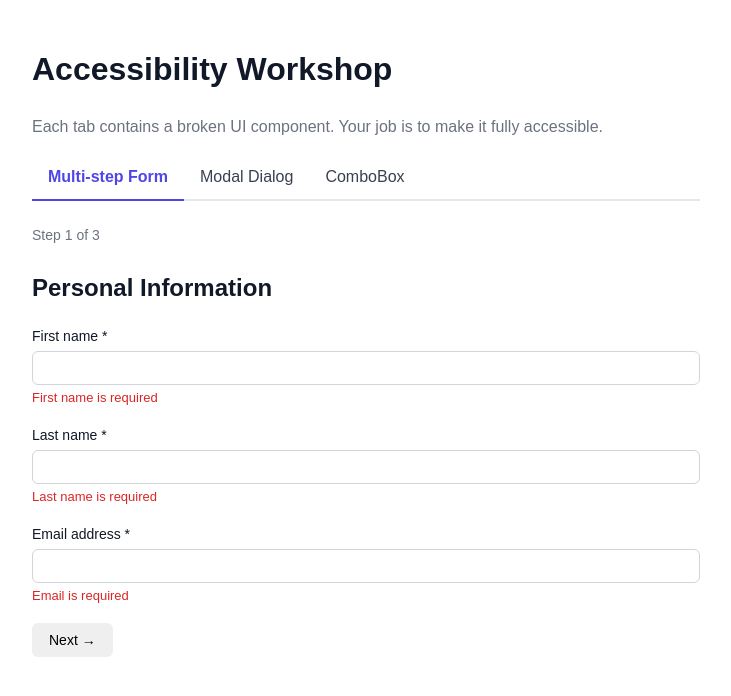
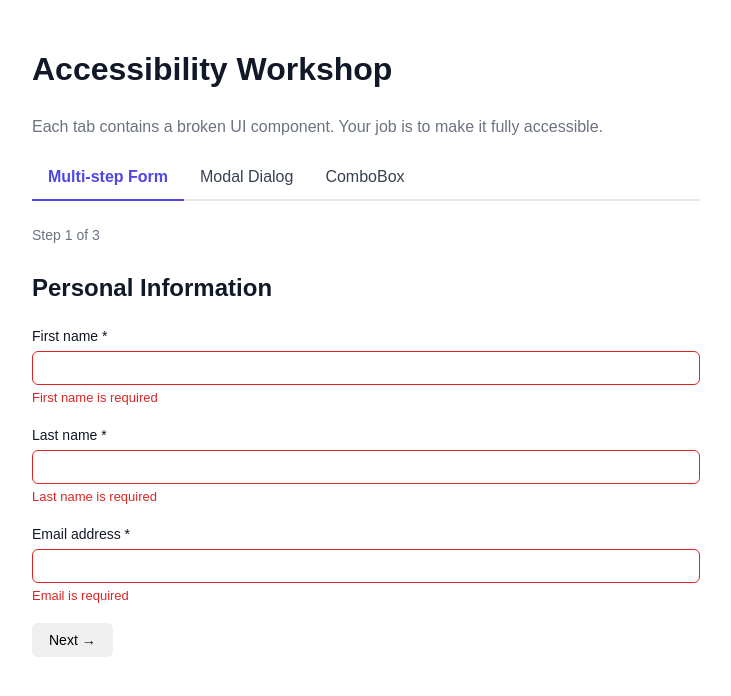
Before and after one commit to hcbelias/engineer-exercises, a React (Vite) app in the folder apps/accessible-form/: page / in a window 1280 px wide. Both pictures are taken after a click on the button "Next →". Shown: the top 696 px of the page, without its empty margins (274-1005 px from the left). Built offline with nearby package versions, Linux system fonts and the light colour scheme.

Commit message:
feat: Enhance accessibility for StepOne form fields
Associates labels with inputs, communicates required and error states via ARIA attributes, and ensures error messages are announced to assistive technologies. Also prevents accidental form submission by explicitly typing the "Next" button.

```diff
--- a/apps/accessible-form/src/components/MultiStepForm/StepOne.tsx
+++ b/apps/accessible-form/src/components/MultiStepForm/StepOne.tsx
@@ -28,39 +28,47 @@ export function StepOne({ data, onChange, errors, onNext }: Props) {
       <h2>Personal Information</h2>
 
       <div className="field">
-        {/* TODO: associate label with input, communicate required state and error state to assistive technology */}
-        <label>First name *</label>
+        <label htmlFor="firstName">First name *</label>
         <input
+          id="firstName"
           type="text"
+          required
+          aria-invalid={errors.firstName ? "true" : "false"}
+          aria-describedby={errors.firstName ? "firstName-error" : undefined}
           value={data.firstName}
           onChange={(e) => onChange({ firstName: e.target.value })}
         />
-        {/* TODO: ensure the error message is announced to screen readers and linked to its input */}
-        {errors.firstName && <span className="error-message">{errors.firstName}</span>}
+        {errors.firstName && <span aria-live="assertive" id="firstName-error" className="error-message">{errors.firstName}</span>}
       </div>
 
       <div className="field">
-        <label>Last name *</label>
+        <label htmlFor="lastName">Last name *</label>
         <input
+          id="lastName"
           type="text"
+          required
+          aria-invalid={errors.lastName ? "true" : "false"}
+          aria-describedby={errors.lastName ? "lastName-error" : undefined}
           value={data.lastName}
           onChange={(e) => onChange({ lastName: e.target.value })}
         />
-        {errors.lastName && <span className="error-message">{errors.lastName}</span>}
+        {errors.lastName && <span aria-live="assertive" id="lastName-error" className="error-message">{errors.lastName}</span>}
       </div>
 
       <div className="field">
-        <label>Email address *</label>
+        <label htmlFor="email">Email address *</label>
         <input
+          id="email"
           type="email"
+          required
+          aria-invalid={errors.email ? "true" : "false"}
+          aria-describedby={errors.email ? "email-error" : undefined}
           value={data.email}
           onChange={(e) => onChange({ email: e.target.value })}
         />
-        {errors.email && <span className="error-message">{errors.email}</span>}
+        {errors.email && <span aria-live="assertive" id="email-error" className="error-message">{errors.email}</span>}
       </div>
-
-      {/* TODO: prevent accidental form submission */}
-      <button onClick={onNext}>Next →</button>
+      <button onClick={onNext} type="button">Next →</button>
     </div>
   );
 }
```
